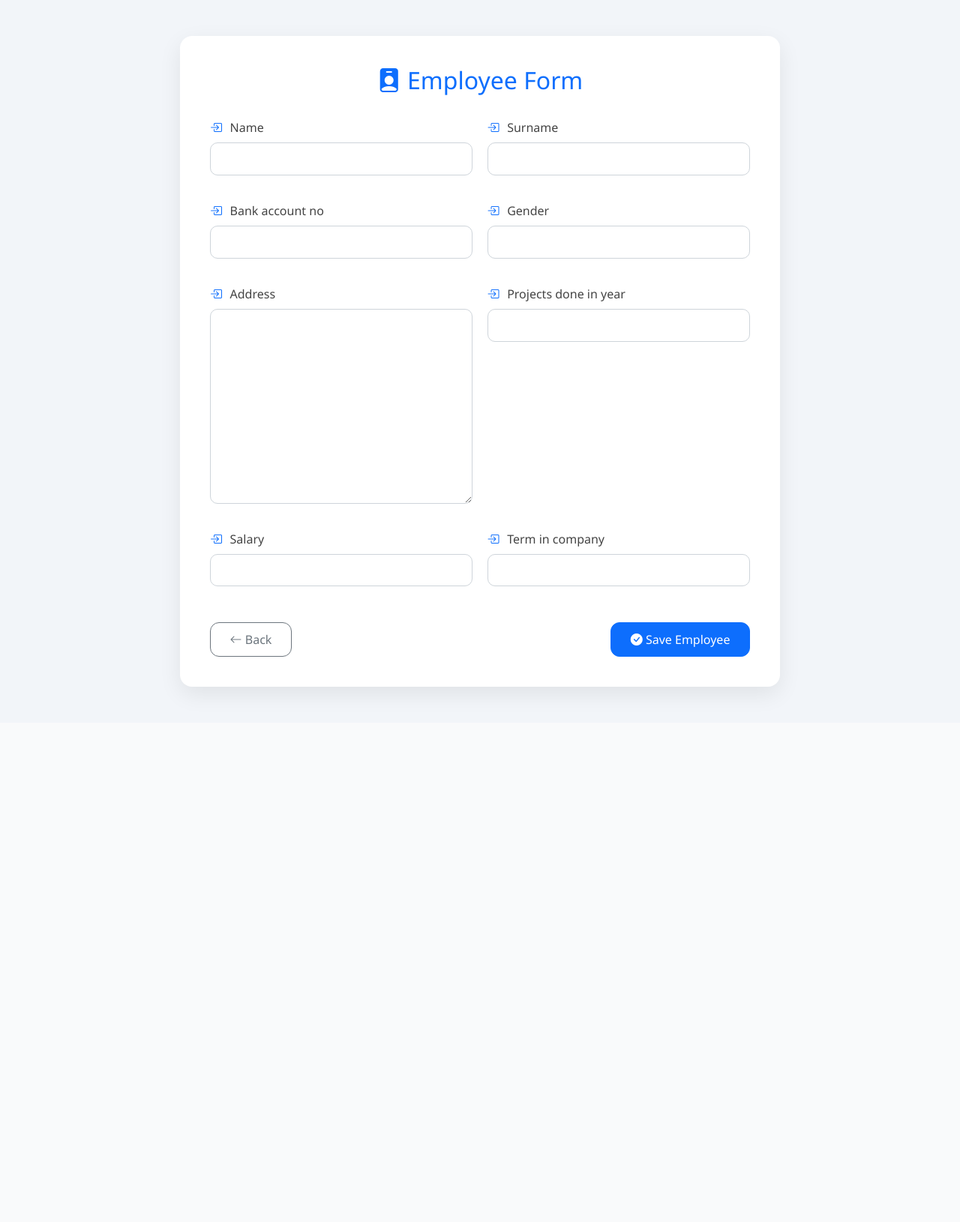
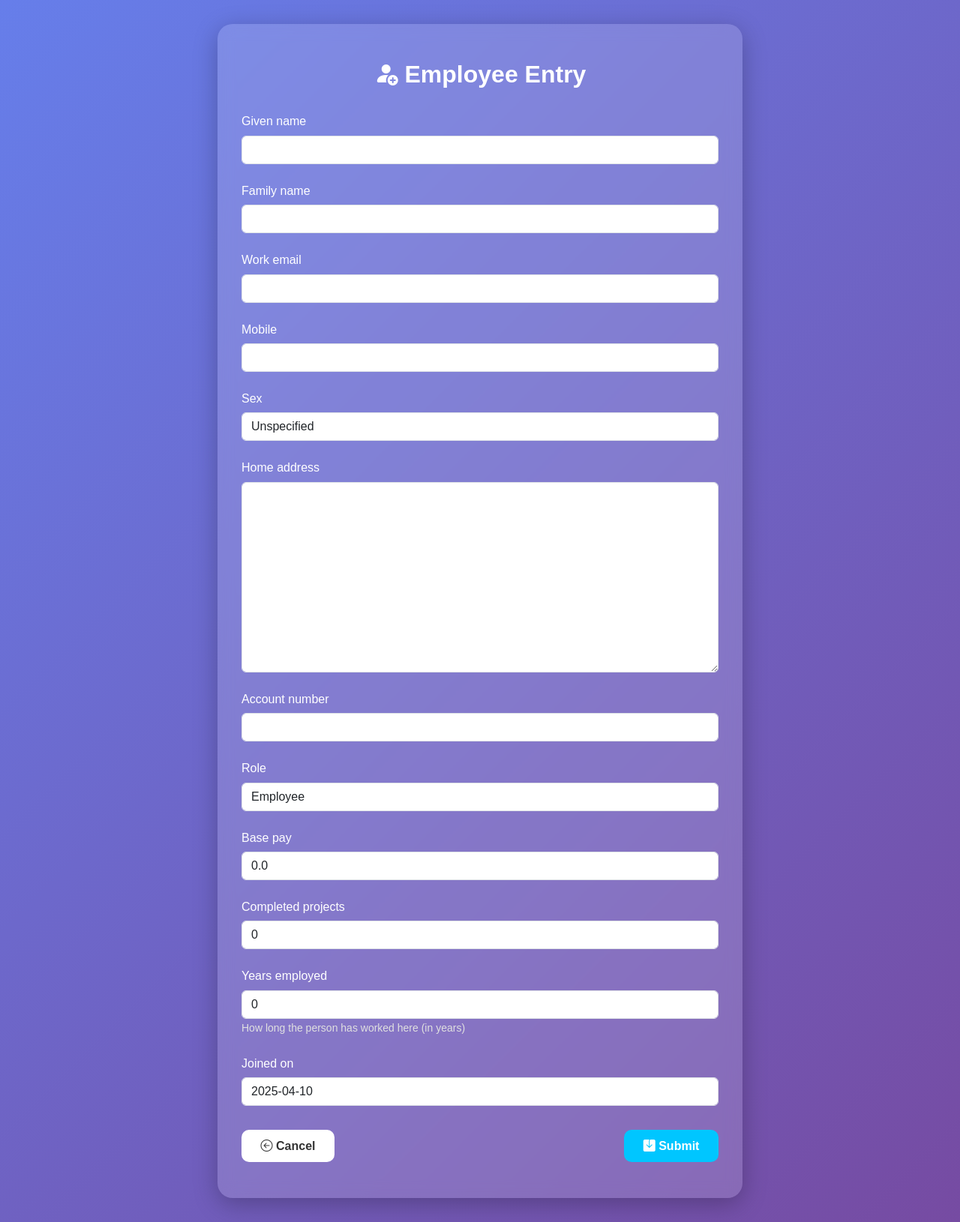
Before and after one commit to adhishree2005/django-employee, a Django app: page /create/ in a window 1280 px wide. Shown: the whole page at 75% size. Before the commit the page ends 934 px from the top, so only its background shows below. Run offline with Django 5.2, Linux system fonts and the light colour scheme.

Commit message:
final changes

```diff
--- a/employeeapp/models.py
+++ b/employeeapp/models.py
@@ -1,14 +1,27 @@
 from django.db import models
+from django.utils import timezone
 
 class Employee(models.Model):
-    name = models.CharField(max_length=100)
-    surname = models.CharField(max_length=100)
-    bank_account_no = models.CharField(max_length=30)
-    gender = models.CharField(max_length=10)
-    address = models.TextField()
-    projects_done_in_year = models.IntegerField()
-    salary = models.FloatField()
-    term_in_company = models.IntegerField()
+    GENDER_OPTIONS = [
+        ('Male', 'Male'),
+        ('Female', 'Female'),
+        ('Other', 'Other'),
+        ('Unspecified', 'Unspecified'),
+    ]
+
+    given_name = models.CharField(max_length=100, blank=True, null=True)
+    family_name = models.CharField(max_length=100, blank=True, null=True)
+    work_email = models.EmailField(unique=True, null=True, blank=True)
+
+    mobile = models.CharField(max_length=15, blank=True, null=True)
+    sex = models.CharField(max_length=20, choices=GENDER_OPTIONS, default='Unspecified')
+    home_address = models.TextField(blank=True, null=True)
+    account_number = models.CharField(max_length=30, blank=True, null=True)
+    role = models.CharField(max_length=100, default='Employee')
+    base_pay = models.FloatField(default=0.0)
+    completed_projects = models.IntegerField(default=0)
+    years_employed = models.IntegerField(default=0, help_text="How long the person has worked here (in years)")
+    joined_on = models.DateField(default=timezone.now)
 
     def __str__(self):
-        return f"{self.name} {self.surname}"
+        return f"{self.given_name or ''} {self.family_name or ''}".strip()
--- a/employeeapp/templates/employeeapp/form.html
+++ b/employeeapp/templates/employeeapp/form.html
@@ -4,47 +4,68 @@
 <html lang="en">
 <head>
   <meta charset="UTF-8">
-  <title>Add / Edit Employee</title>
+  <title>Employee Info</title>
   <link href="https://cdn.jsdelivr.net/npm/bootstrap@5.3.0/dist/css/bootstrap.min.css" rel="stylesheet">
   <link href="https://cdn.jsdelivr.net/npm/bootstrap-icons@1.10.5/font/bootstrap-icons.css" rel="stylesheet">
   <style>
     body {
-      background: #f2f5f9;
-      font-family: 'Segoe UI', sans-serif;
-      padding: 3rem 1rem;
+      background: linear-gradient(135deg, #667eea, #764ba2);
+      font-family: 'Arial', sans-serif;
+      min-height: 100vh;
+      display: flex;
+      align-items: center;
+      justify-content: center;
+      padding: 2rem;
     }
 
-    .card-form {
-      max-width: 800px;
-      margin: auto;
-      background: #ffffff;
-      border-radius: 16px;
-      padding: 2.5rem;
-      box-shadow: 0 10px 30px rgba(0, 0, 0, 0.08);
+    .glass-card {
+      background: rgba(255, 255, 255, 0.15);
+      border-radius: 20px;
+      backdrop-filter: blur(10px);
+      padding: 3rem 2rem;
+      width: 100%;
+      max-width: 700px;
+      box-shadow: 0 8px 32px rgba(0, 0, 0, 0.25);
+      color: #fff;
     }
 
-    .card-form h2 {
-      text-align: center;
+    .glass-card h1 {
       font-size: 2rem;
       margin-bottom: 2rem;
-      color: #0d6efd;
+      text-align: center;
+      font-weight: bold;
+      color: #ffffff;
     }
 
-    .form-section {
-      display: grid;
-      grid-template-columns: repeat(auto-fit, minmax(250px, 1fr));
-      gap: 1.2rem;
+    .form-group {
+      margin-bottom: 1.5rem;
     }
 
-    .form-label {
+    label {
+      display: block;
+      margin-bottom: 0.4rem;
       font-weight: 500;
-      color: #444;
     }
 
-    .form-control {
-      border-radius: 10px;
-      padding: 0.55rem 1rem;
-      border: 1px solid #ced4da;
+    input, select, textarea {
+      width: 100%;
+      padding: 0.65rem;
+      border: none;
+      border-radius: 12px;
+      font-size: 1rem;
+    }
+
+    input:focus, select:focus, textarea:focus {
+      outline: none;
+      box-shadow: 0 0 5px rgba(255, 255, 255, 0.6);
+    }
+
+    .errorlist {
+      color: #ffcccc;
+      font-size: 0.9rem;
+      list-style: none;
+      padding: 0;
+      margin: 0.3rem 0;
     }
 
     .form-actions {
@@ -53,57 +74,58 @@
       margin-top: 2rem;
     }
 
-    .btn-primary, .btn-outline-secondary {
-      border-radius: 12px;
-      font-weight: 500;
+    .btn-custom {
       padding: 0.6rem 1.6rem;
+      font-weight: bold;
+      border-radius: 10px;
+      border: none;
+      font-size: 1rem;
+      transition: background 0.3s ease;
     }
 
-    .errorlist {
-      color: red;
-      margin: 0.25rem 0;
-      list-style: none;
-      font-size: 0.9rem;
+    .btn-submit {
+      background-color: #00c6ff;
+      color: #fff;
     }
 
-    .field-wrapper {
-      margin-bottom: 1rem;
+    .btn-submit:hover {
+      background-color: #0073aa;
     }
 
-    .field-wrapper label i {
-      color: #0d6efd;
-      margin-right: 0.4rem;
+    .btn-cancel {
+      background-color: #ffffff;
+      color: #333;
+    }
+
+    .btn-cancel:hover {
+      background-color: #f1f1f1;
     }
   </style>
 </head>
 <body>
 
-  <div class="card-form">
-    <h2><i class="bi bi-person-badge-fill"></i> Employee Form</h2>
+  <div class="glass-card">
+    <h1><i class="bi bi-person-fill-add"></i> Employee Entry</h1>
     <form method="post" novalidate>
       {% csrf_token %}
 
-      <div class="form-section">
       {% for field in form %}
-          <div class="field-wrapper">
-            <label for="{{ field.id_for_label }}" class="form-label">
-              <i class="bi bi-box-arrow-in-right"></i> {{ field.label }}
-            </label>
+        <div class="form-group">
+          <label for="{{ field.id_for_label }}">{{ field.label }}</label>
           {{ field.errors }}
           {{ field }}
           {% if field.help_text %}
-              <small class="text-muted">{{ field.help_text }}</small>
+            <small style="color: #e0e0e0;">{{ field.help_text }}</small>
           {% endif %}
         </div>
       {% endfor %}
-      </div>
 
       <div class="form-actions">
-        <a href="{% url 'employee_list' %}" class="btn btn-outline-secondary">
-          <i class="bi bi-arrow-left"></i> Back
+        <a href="{% url 'employee_list' %}" class="btn btn-cancel btn-custom">
+          <i class="bi bi-arrow-left-circle"></i> Cancel
         </a>
-        <button type="submit" class="btn btn-primary">
-          <i class="bi bi-check-circle-fill"></i> Save Employee
+        <button type="submit" class="btn btn-submit btn-custom">
+          <i class="bi bi-save-fill"></i> Submit
         </button>
       </div>
     </form>
```
Also changed, not shown: employeeapp/templates/employeeapp/frontend.html (+101 -69 lines), employeeapp/migrations/0002_remove_employee_address_and_more.py (added), gif of app.gif (added). Lines whose indentation alone changed are shown as unchanged.
